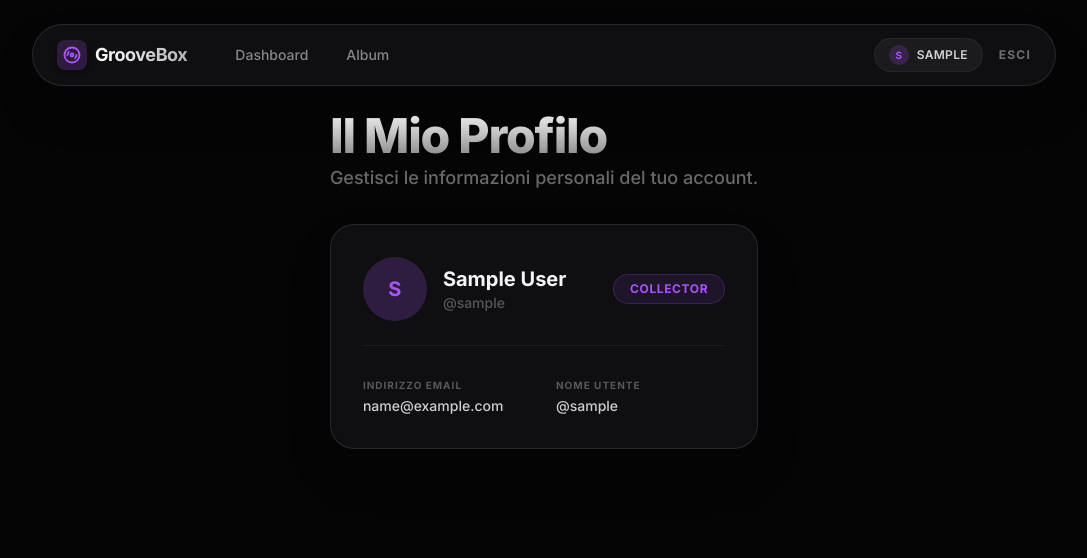
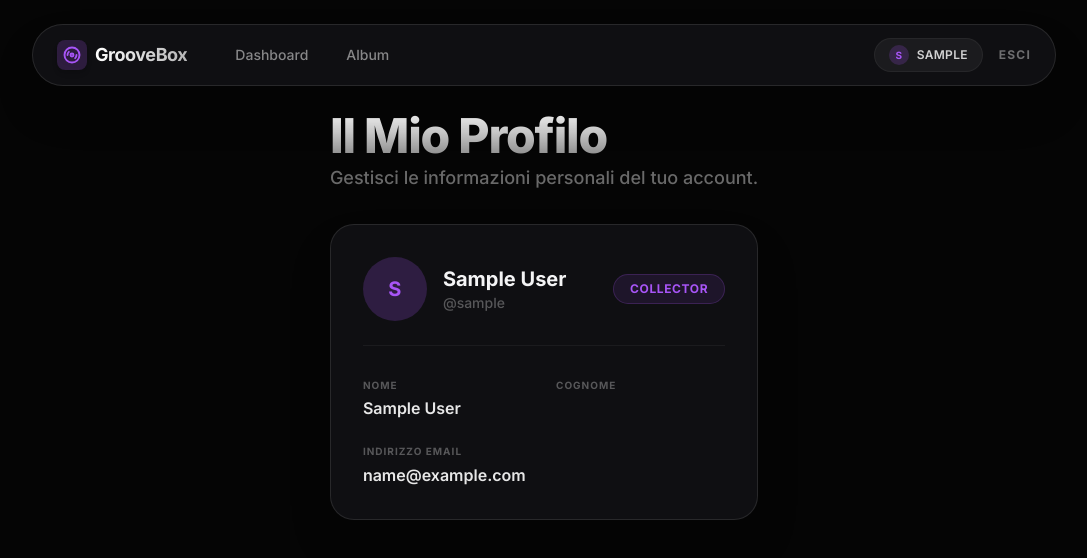
Before and after one commit to omwcoding/groovebox-project, a Vue app in the folder frontend/: page /profile in a window 1280 px wide. Shown: the top 558 px of the page, without its empty margins (96-1183 px from the left). Built offline with nearby package versions, Linux system fonts and the light colour scheme; sample sign-in values are in the browser's storage.

Commit message:
feat: add user name and surname fields to user detail and profile views

```diff
--- a/frontend/src/views/admin/UserDetail.vue
+++ b/frontend/src/views/admin/UserDetail.vue
@@ -69,6 +69,8 @@ async function handleDelete() {
 
       <!-- Informazioni dettagliate -->
       <div class="grid grid-cols-1 sm:grid-cols-2 gap-6 py-6 border-b border-white/5 text-sm">
+        <DetailField label="Nome" :value="user.name" />
+        <DetailField label="Cognome" :value="user.surname" />
         <DetailField label="Indirizzo Email" :value="user.email" />
         <DetailField label="Ruolo Account">
           <span class="inline-flex px-3 py-1 bg-brand-secondary/15 border border-brand-secondary/20 text-brand-secondary text-xs font-bold rounded-full">
--- a/frontend/src/views/dashboard/ProfileView.vue
+++ b/frontend/src/views/dashboard/ProfileView.vue
@@ -155,12 +155,16 @@ async function handleClearCollection() {
 
         <div class="grid grid-cols-1 sm:grid-cols-2 gap-6 text-sm">
           <div class="space-y-1">
-            <span class="text-[10px] font-bold uppercase tracking-widest text-white/30 block">Indirizzo Email</span>
-            <span class="font-medium text-white/80">{{ authStore.user?.email }}</span>
+            <span class="text-[10px] font-bold uppercase tracking-widest text-white/30 block">Nome</span>
+            <span class="font-semibold text-white/90 text-base">{{ authStore.user?.name }}</span>
           </div>
           <div class="space-y-1">
-            <span class="text-[10px] font-bold uppercase tracking-widest text-white/30 block">Nome utente</span>
-            <span class="font-medium text-white/80">@{{ authStore.user?.username }}</span>
+            <span class="text-[10px] font-bold uppercase tracking-widest text-white/30 block">Cognome</span>
+            <span class="font-semibold text-white/90 text-base">{{ authStore.user?.surname }}</span>
+          </div>
+          <div class="space-y-1 sm:col-span-2">
+            <span class="text-[10px] font-bold uppercase tracking-widest text-white/30 block">Indirizzo Email</span>
+            <span class="font-semibold text-white/90 text-base">{{ authStore.user?.email }}</span>
           </div>
         </div>
 
```
Also changed, not shown: 1 other file (tests, documents, lock files or other folders).
